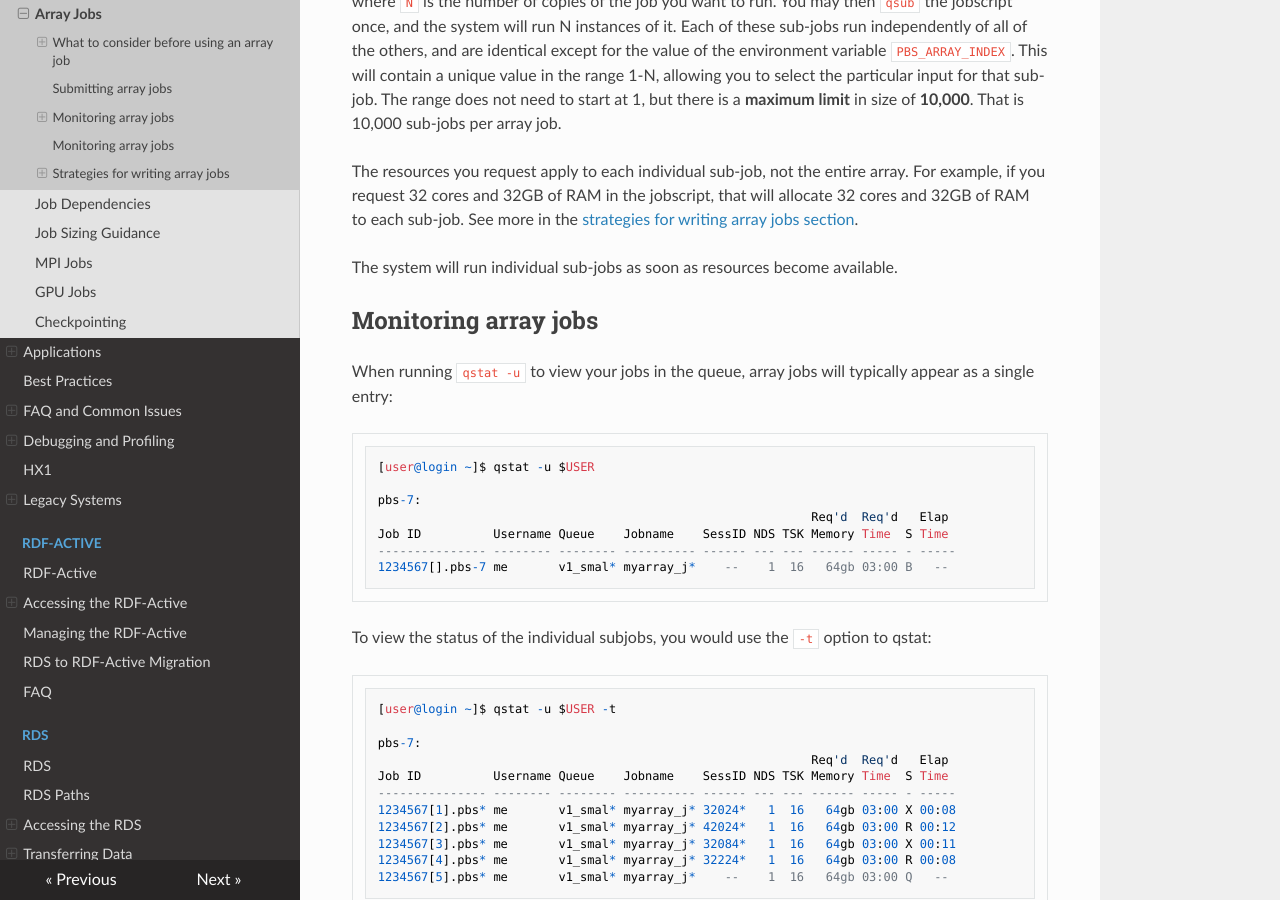
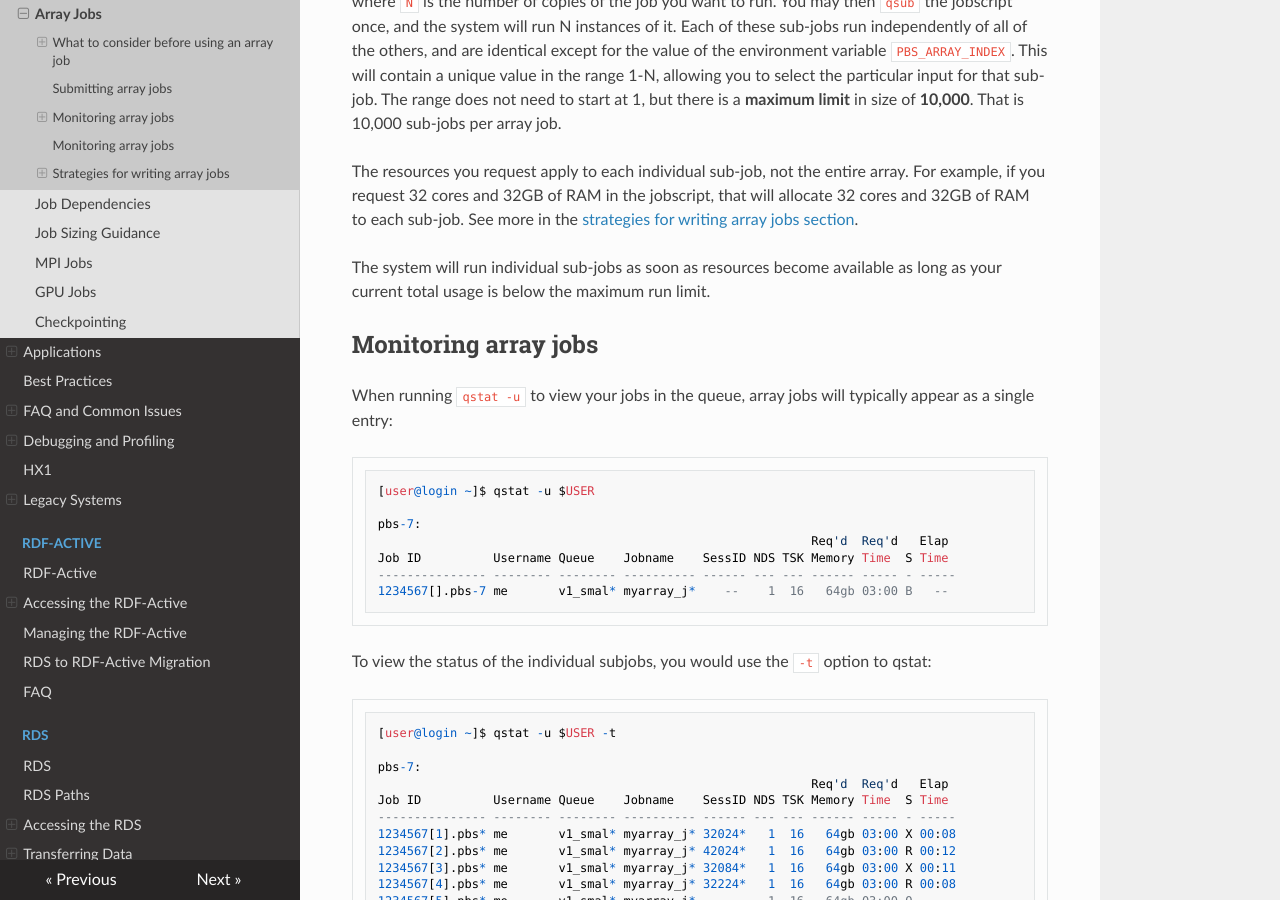
Before and after one commit to ImperialCollegeLondon/icl-rcs-user-guide, an MkDocs documentation site: the page built from docs/hpc/queues/array-jobs.md, in a window 1280 px wide and 900 px high, scrolled down 1003 px. Built offline with MkDocs 1.6.1, drawn with Linux system fonts in a browser that asks for light colours; nearby versions of some CDN libraries.

Commit message:
Update docs/hpc/queues/array-jobs.md
Co-authored-by: David Hempston <cyber_veio@hotmail.com>

```diff
--- a/docs/hpc/queues/array-jobs.md
+++ b/docs/hpc/queues/array-jobs.md
@@ -29,7 +29,7 @@ where `N` is the number of copies of the job you want to run. You may then `qsub
 
 The resources you request apply to each individual sub-job, not the entire array. For example, if you request 32 cores and 32GB of RAM in the jobscript, that will allocate 32 cores and 32GB of RAM to each sub-job. See more in the [strategies for writing array jobs section](#strategies-for-writing-array-jobs).
 
-The system will run individual sub-jobs as soon as resources become available.
+The system will run individual sub-jobs as soon as resources become available as long as your current total usage is below the maximum run limit.
 
 ## Monitoring array jobs
 
```
